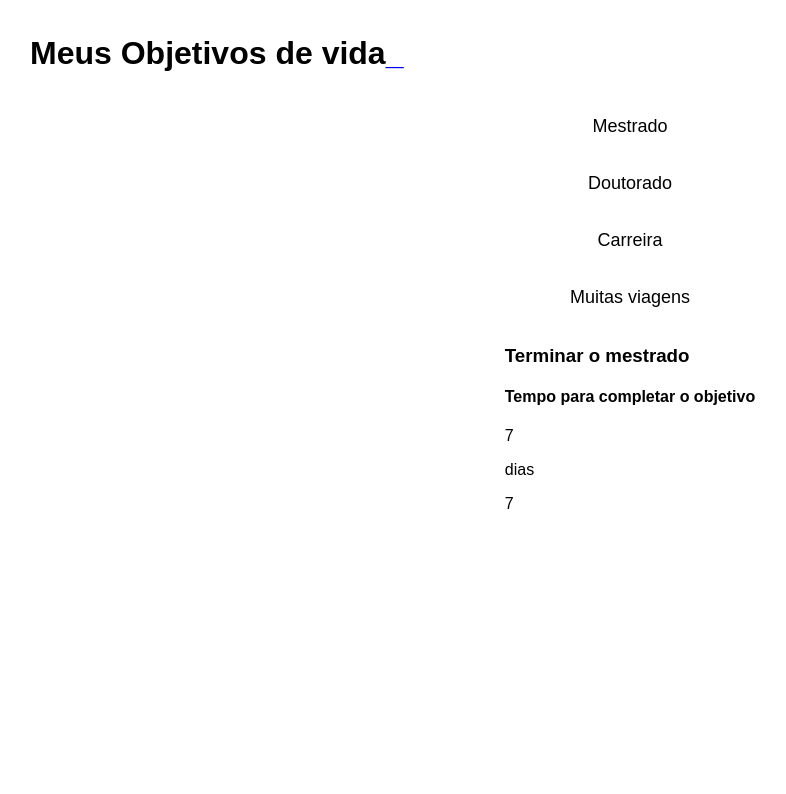
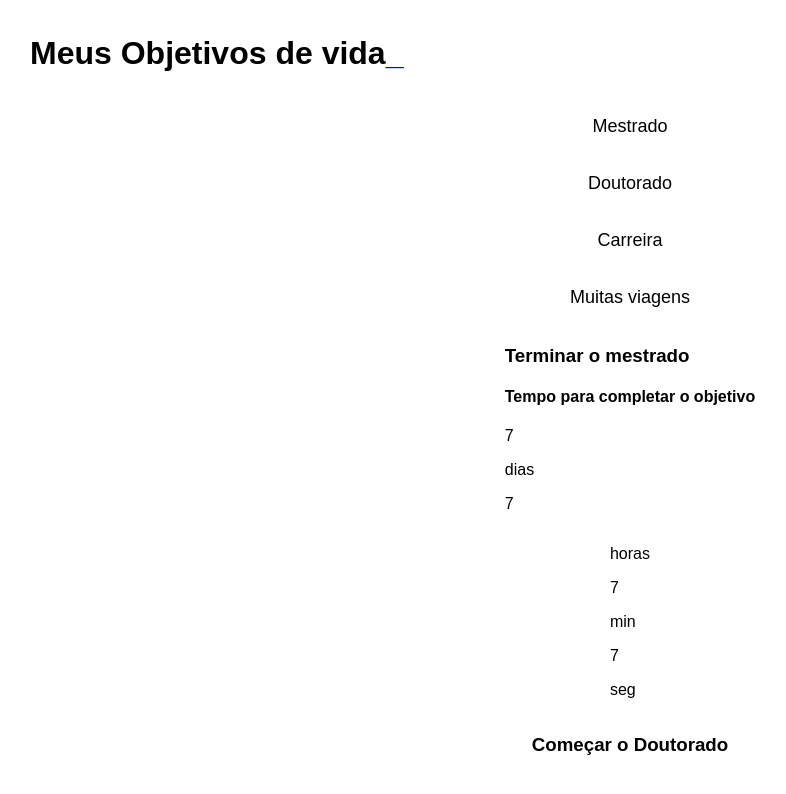
Before and after one commit to Thphom/carlos.1, a plain HTML site: page index.html in a window 1280 px wide. Shown: the whole page, without its empty margins (10-796 px from the left). Drawn offline with Linux system fonts and the light colour scheme.

Commit message:
Add files via upload

```diff
--- a/index.html
+++ b/index.html
@@ -39,8 +39,19 @@
     <section class="conteudo-principal">
         <div class="conteudo">
         <div class="abas-texto ativo">
-             <p class="contador-digito-texto ativo"></p>
+             <p class="contador-digito-texto">horas</p>
         </div>
+        <div class="contador-digito">
+            <p class="contador-digito-numero">7</p>
+            <p class="contador-digito-texto">min</p>
+        </div>
+        <div class="contador-digito">
+            <p class="contador-digito-numero">7</p>
+            <p class="contador-digito-texto">seg</p>
+        </div>
+        </div>
+        <div class="aba-conteudo">
+            <h3 class="aba-conteudo-titulo-principal">Começar o Doutorado</h3>
         </div>
     </section>
 </body>
```
